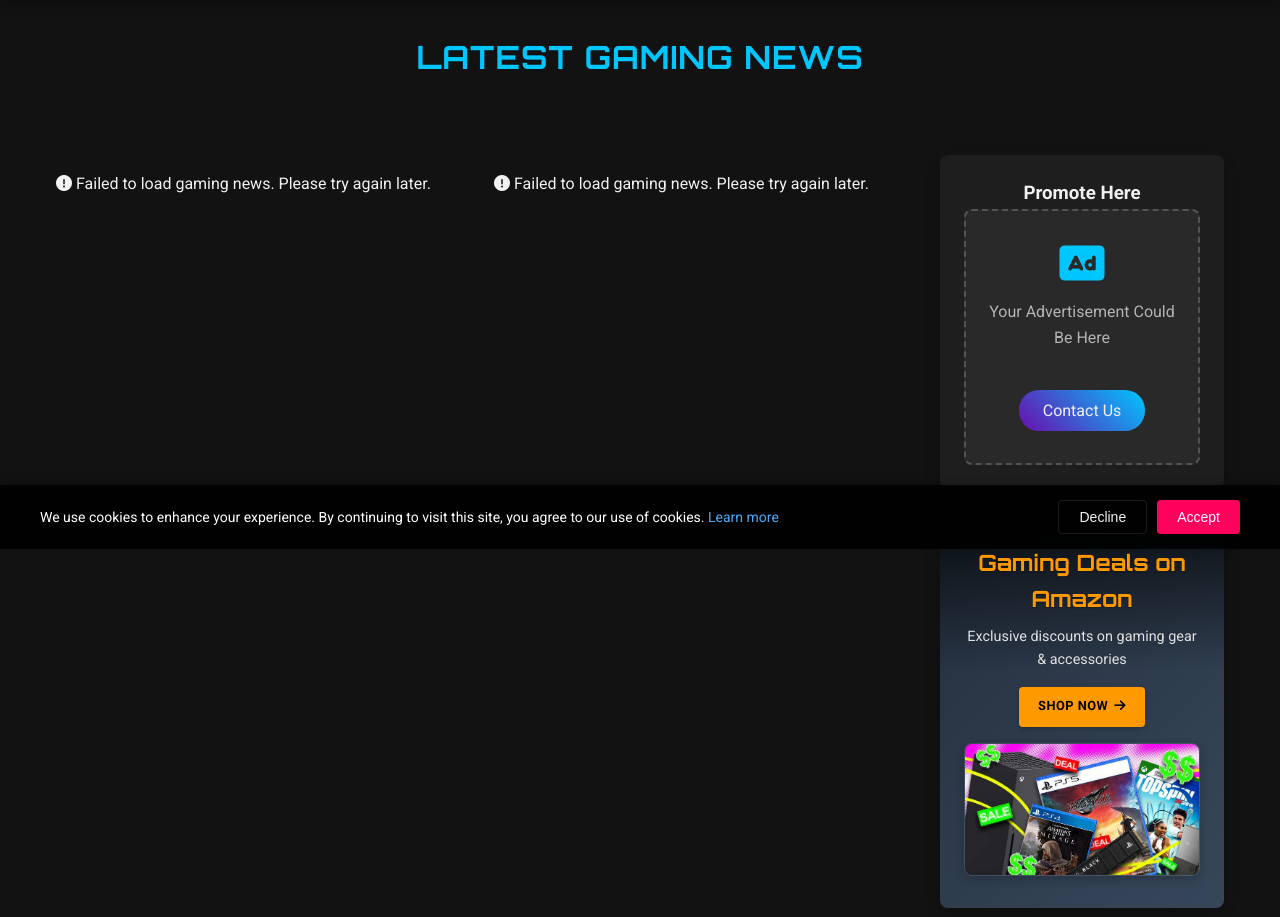
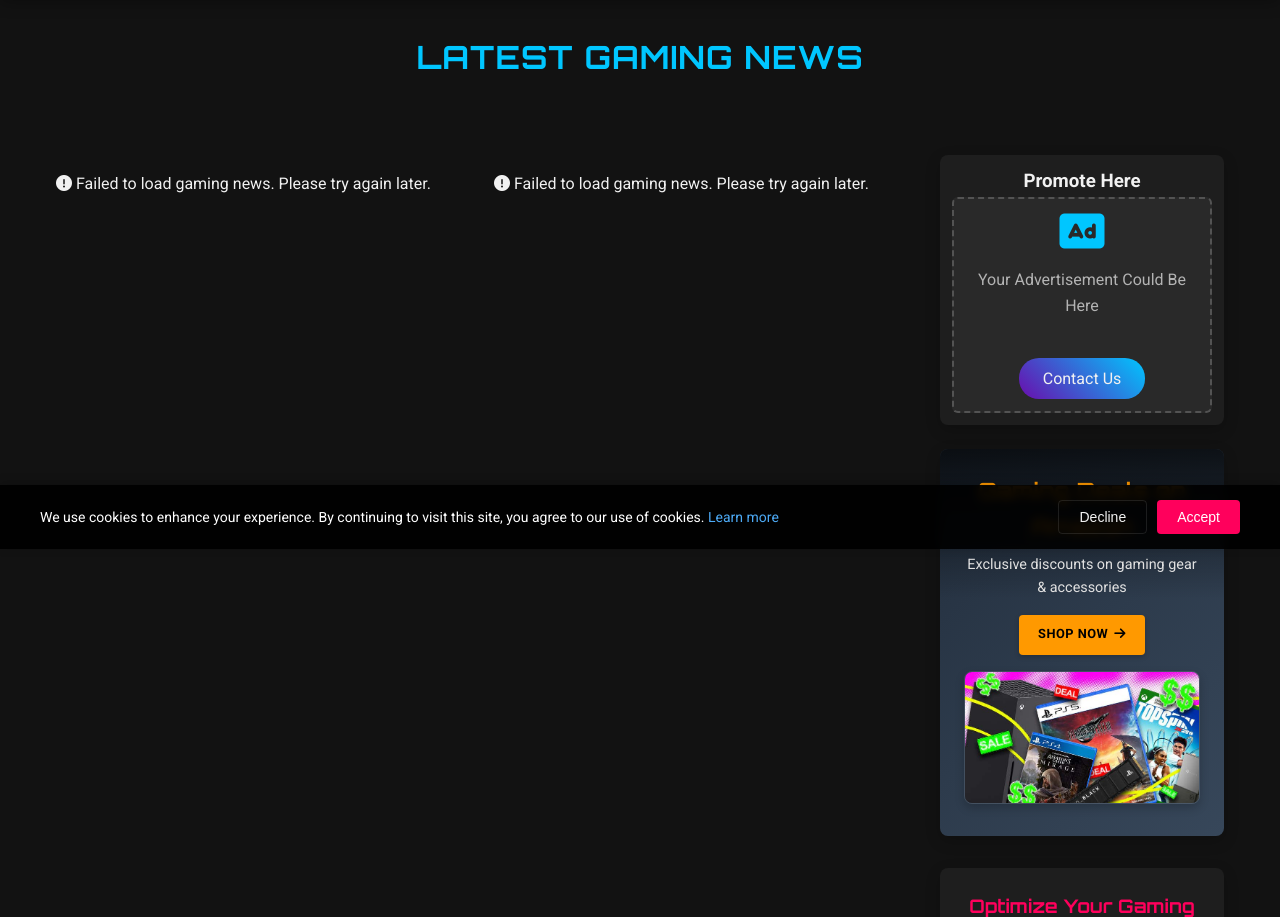
Before and after one commit to solariscodes/StormGamer, a Flask app: page / in a window 1280 px wide. Shown: the part 251-1168 px from the top of the page. Run offline with Flask 2, Linux system fonts and the light colour scheme.

Commit message:
style: Make ad space more compact

```diff
--- a/static/css/style.css
+++ b/static/css/style.css
@@ -583,21 +583,22 @@ footer p {
 .ad-space {
     background-color: var(--card-bg);
     border-radius: 8px;
-    padding: 1.5rem;
+    padding: 0.75rem;
     box-shadow: 0 5px 15px rgba(0, 0, 0, 0.2);
-    margin-bottom: 2rem;
+    margin-bottom: 1.5rem;
     text-align: center;
 }
 
 .ad-placeholder {
     background-color: rgba(255, 255, 255, 0.05);
     border: 2px dashed rgba(255, 255, 255, 0.2);
-    border-radius: 8px;
-    padding: 2rem 1rem;
+    border-radius: 6px;
+    padding: 0.75rem 0.5rem;
     display: flex;
     flex-direction: column;
     align-items: center;
     justify-content: center;
+    min-height: 100px;
 }
 
 /* ExitLag Banner Styles */
```
Also changed, not shown: static/css/article.css (+9 -8 lines).
